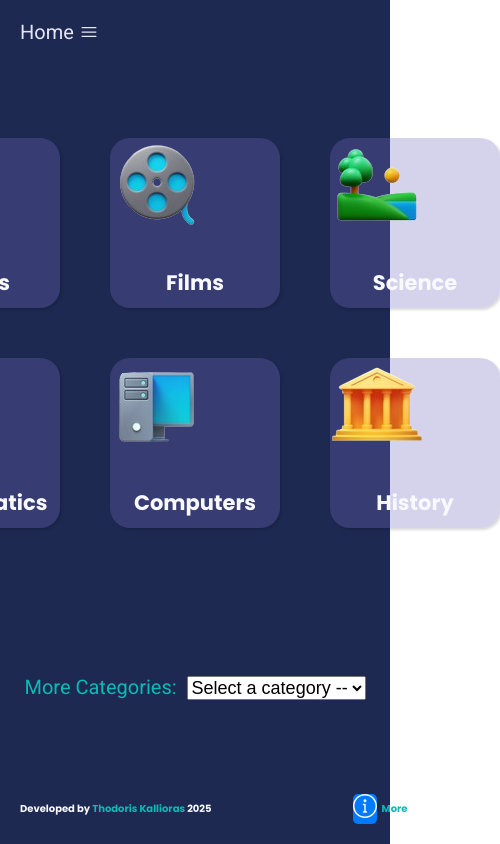
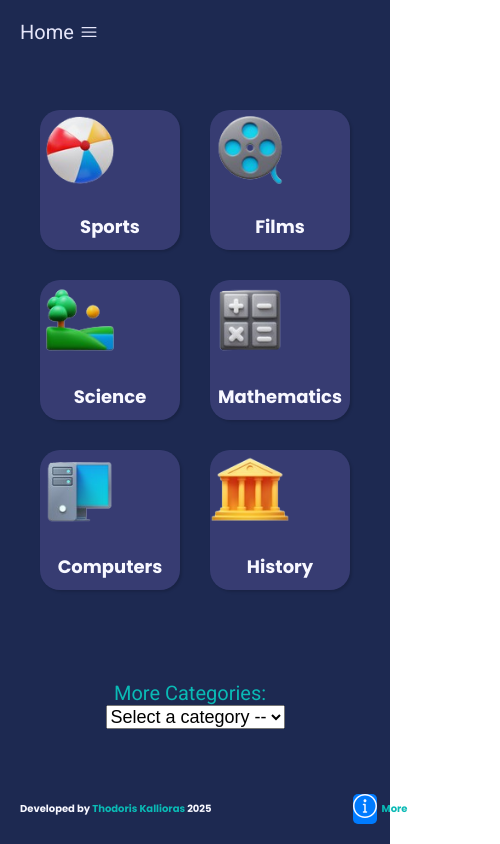
Before and after one commit to thodorisKall/Questions-Quiz, a React (Create React App) app: page /categories in a window 390 px wide. Shown: the whole page, 500 px wide, since content can reach past the window. Built offline with nearby package versions, Linux system fonts and the light colour scheme.

Commit message:
style: responsive alignment at Categories component for small screens

```diff
--- a/src/global.css
+++ b/src/global.css
@@ -380,6 +380,21 @@ footer .footer__info #info:hover {
   .starter__img {
     width: 90%;
   }
+  .categories .categories__icons {
+    grid-template-columns: repeat(2, 1fr);
+    grid-template-rows: repeat(3, 1fr);
+    gap: 30px;
+  }
+  .categories .categories__icons .categories__box {
+    width: 140px;
+    height: 140px;
+    font-size: 12px;
+    background-size: 80px auto;
+  }
+  .categories .categories__list {
+    display: flex;
+    flex-direction: column;
+  }
   footer {
     align-items: center;
     padding: 0;
--- a/src/global.scss
+++ b/src/global.scss
@@ -421,6 +421,27 @@ footer {
     width: 90%;
   }
 
+  // Categories
+  .categories {
+    .categories__icons {
+      grid-template-columns: repeat(2, 1fr);
+      grid-template-rows: repeat(3, 1fr);
+      gap: 30px;
+
+      .categories__box {
+        width: 140px;
+        height: 140px;
+        font-size: 12px;
+        background-size: 80px auto;
+      }
+    }
+
+    .categories__list {
+      display: flex;
+      flex-direction: column;
+    }
+  }
+
   // Footer
   footer {
     align-items: center;
```
Also changed, not shown: 1 other file (tests, documents, lock files or other folders).
